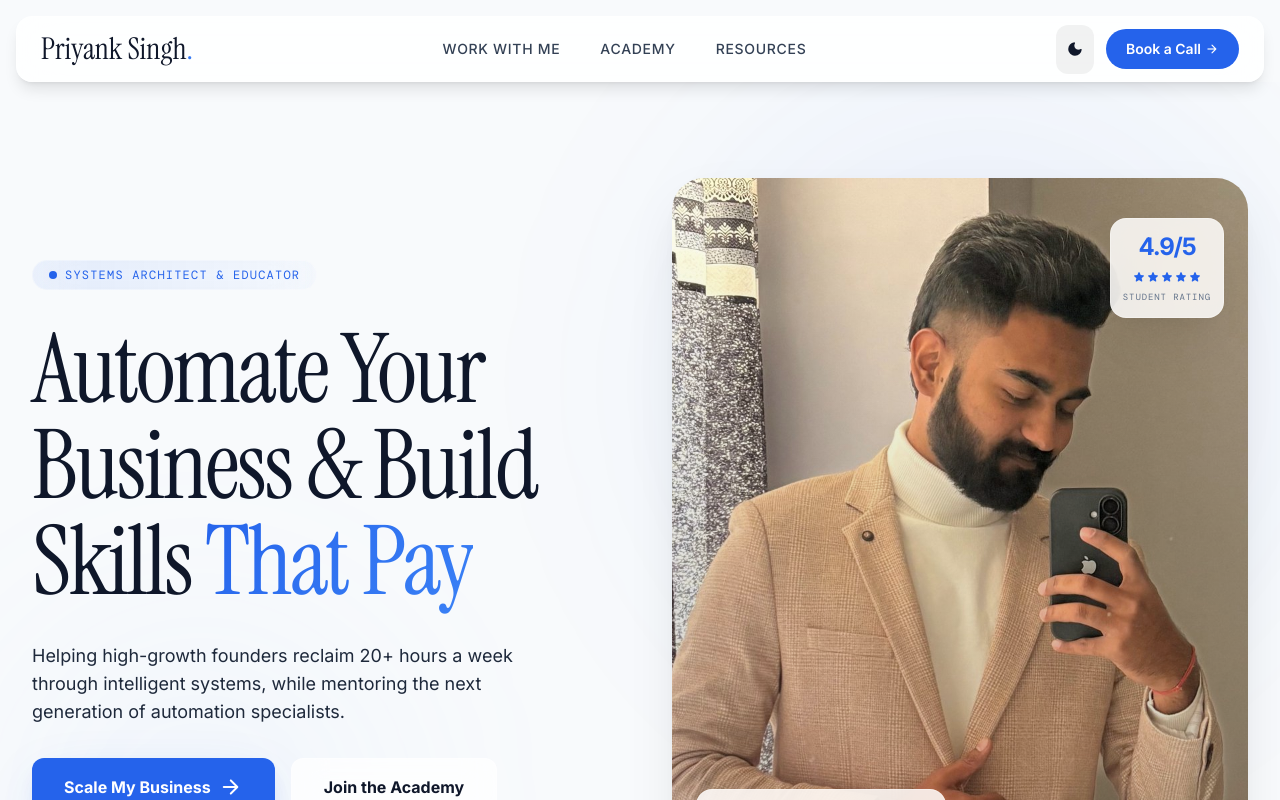
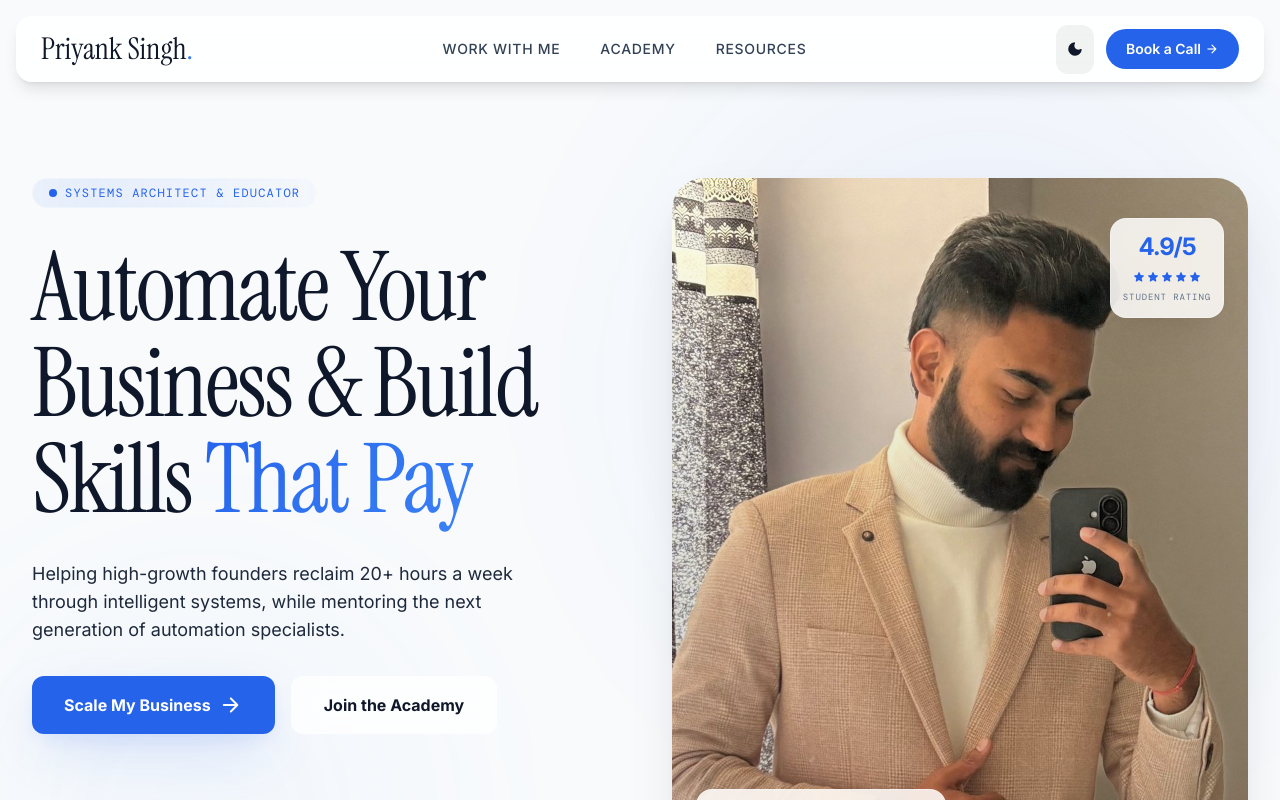
Before and after one commit to thedhanrajsingh/PriyankSinghWebsite, a React (Vite) app: page /#/ in a window 1280 px wide. Shown: the top 800 px of the page. Built offline with nearby package versions, Linux system fonts and the light colour scheme; a web font is replaced by a local one.

Commit message:
Update home page with the same level of starting point.

```diff
--- a/pages/HomePage.tsx
+++ b/pages/HomePage.tsx
@@ -30,7 +30,7 @@ export const HomePage: React.FC = () => {
         <div className="absolute top-0 right-0 w-[600px] h-[600px] bg-primary/10 rounded-full blur-[120px] glow-pulse"></div>
         <div className="absolute bottom-0 left-0 w-[400px] h-[400px] bg-blue-300/10 rounded-full blur-[100px] glow-pulse" style={{ animationDelay: '2s' }}></div>
 
-        <div className="max-w-7xl mx-auto px-4 md:px-6 lg:px-8 grid grid-cols-1 lg:grid-cols-2 gap-8 md:gap-16 items-center relative z-10">
+        <div className="max-w-7xl mx-auto px-4 md:px-6 lg:px-8 grid grid-cols-1 lg:grid-cols-2 gap-8 md:gap-16 items-start relative z-10">
           <div className="space-y-8 scroll-reveal-left">
             {/* Animated badge */}
             <div className="inline-flex items-center space-x-2 px-4 py-1.5 rounded-full glass-card-strong text-primary text-xs font-mono uppercase tracking-widest shimmer cursor-default">
```
